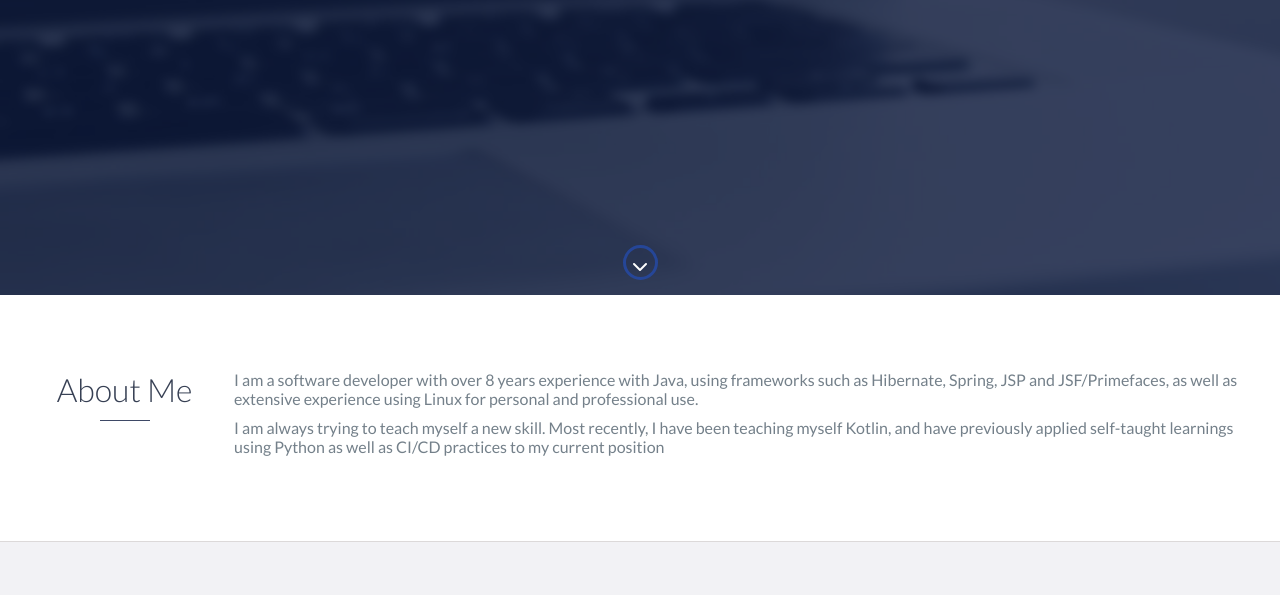
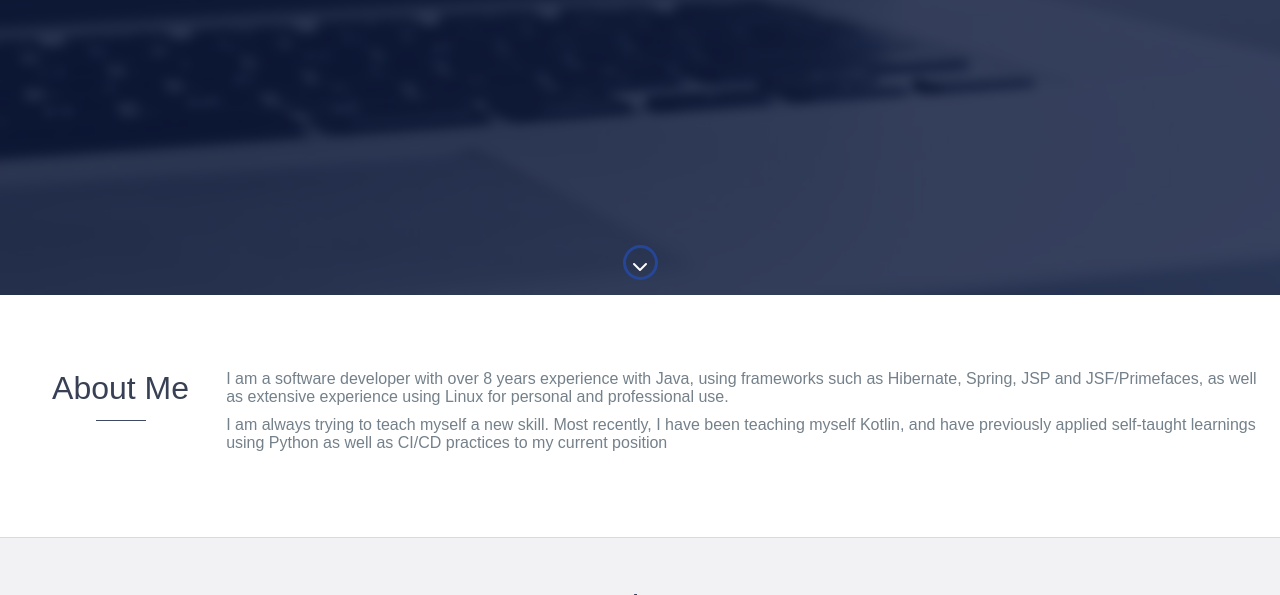
Before and after one commit to laxd/lawrenceandrews.co.uk, a website: page index.html in a window 1280 px wide. Shown: the part 505-1100 px from the top of the page. Drawn offline with nearby package versions, Linux system fonts and the light colour scheme; files that its build step writes are made by us from their sources.

Commit message:
Replaced Lato font with Arial for simplicity

```diff
--- a/index.html
+++ b/index.html
@@ -10,9 +10,6 @@
 	<link rel="icon" href="favicon.ico" type="image/x-icon">
 
     <link href="css/styles.css" rel="stylesheet">
-
-    <link rel="preload" href="https://fonts.googleapis.com/css?family=Lato:300,400,700,900" as="style" onload="this.onload=null;this.rel='stylesheet'">
-    <noscript><link rel="stylesheet" href="https://fonts.googleapis.com/css?family=Lato:300,400,700,900"></noscript>
 
     <link rel="preload" href="https://unpkg.com/aos@2.3.1/dist/aos.css" as="style" onload="this.onload=null;this.rel='stylesheet'">
     <noscript><link rel="stylesheet" href="https://unpkg.com/aos@2.3.1/dist/aos.css"></noscript>
--- a/scss/styles.scss
+++ b/scss/styles.scss
@@ -42,7 +42,7 @@ $text: #74808a;
 }
 
 body {
-    font-family: 'Lato', sans-serif;
+    font-family: 'Arial', sans-serif;
     font-size: 16px;
     padding: 0;
     margin: 0;
```
